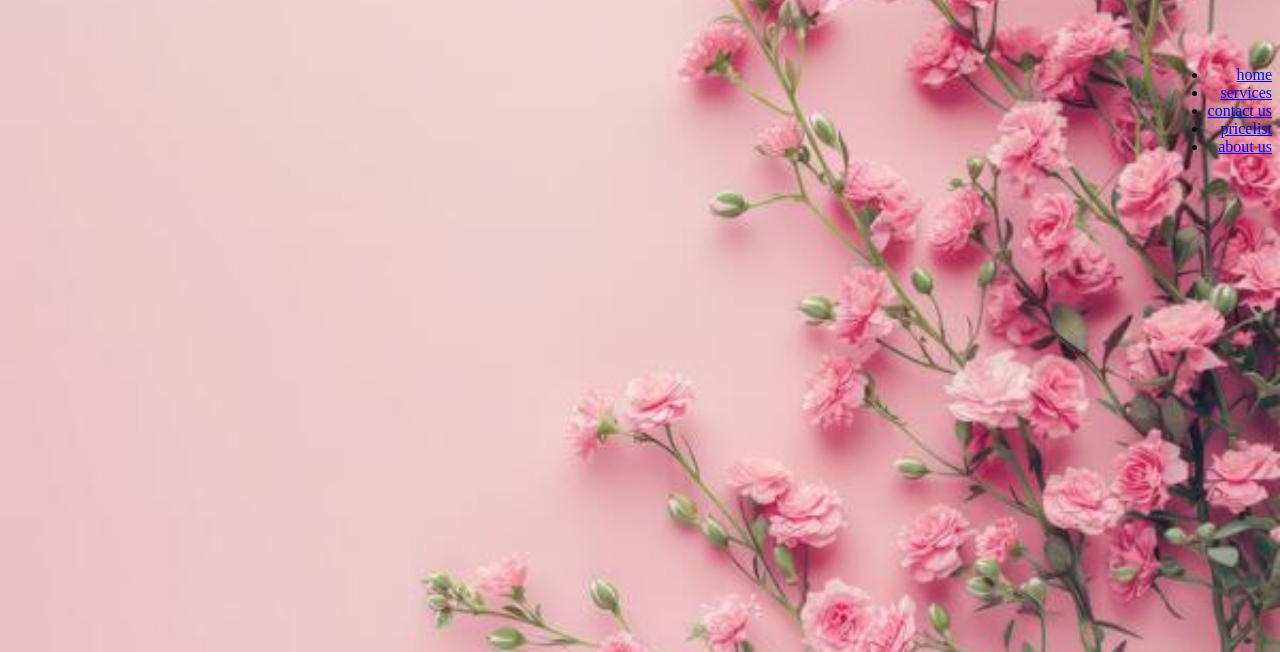
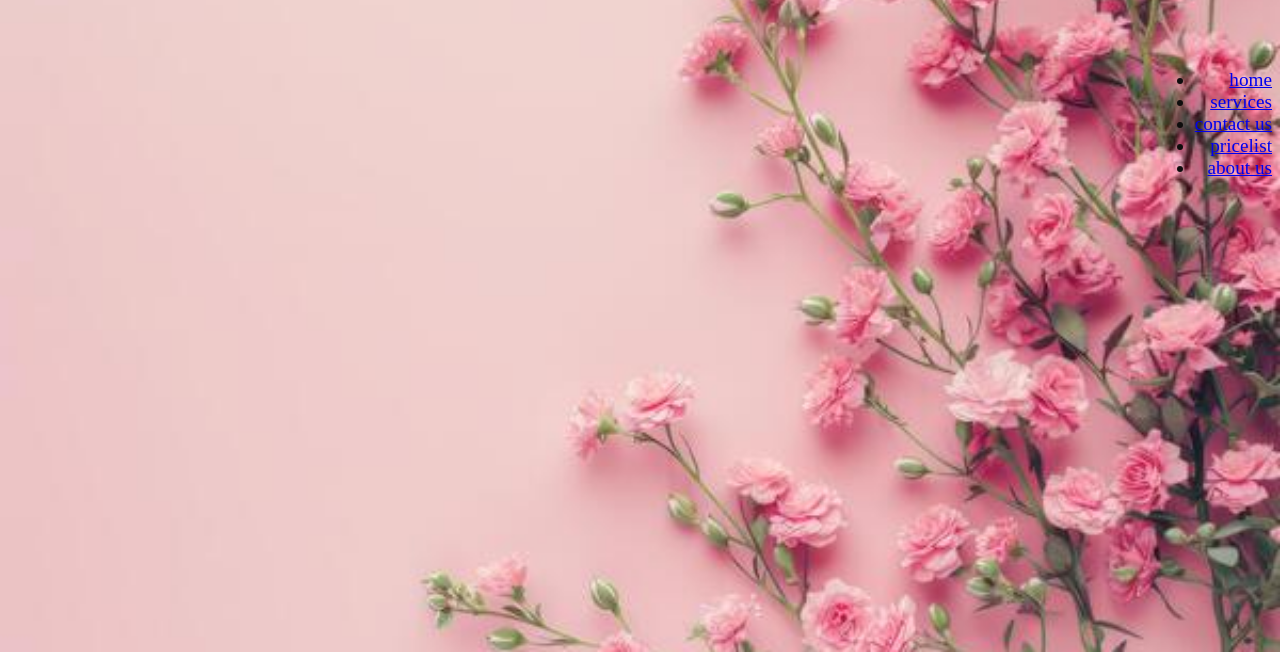
Before and after one commit to laurentau/petal-perfection, a plain HTML site: page index.html in a window 1280 px wide. Shown: the part 148-800 px from the top of the page. Drawn offline with Linux system fonts and the light colour scheme.

Commit message:
ul changes

```diff
--- a/index.html
+++ b/index.html
@@ -22,6 +22,12 @@
             vertical-align: bottom;
             text-align: left;
         }
+        ul{
+            font-size: larger;
+            color: #0e0d0d;
+
+        }
+
     </style>
 </head>
 <body>
```
